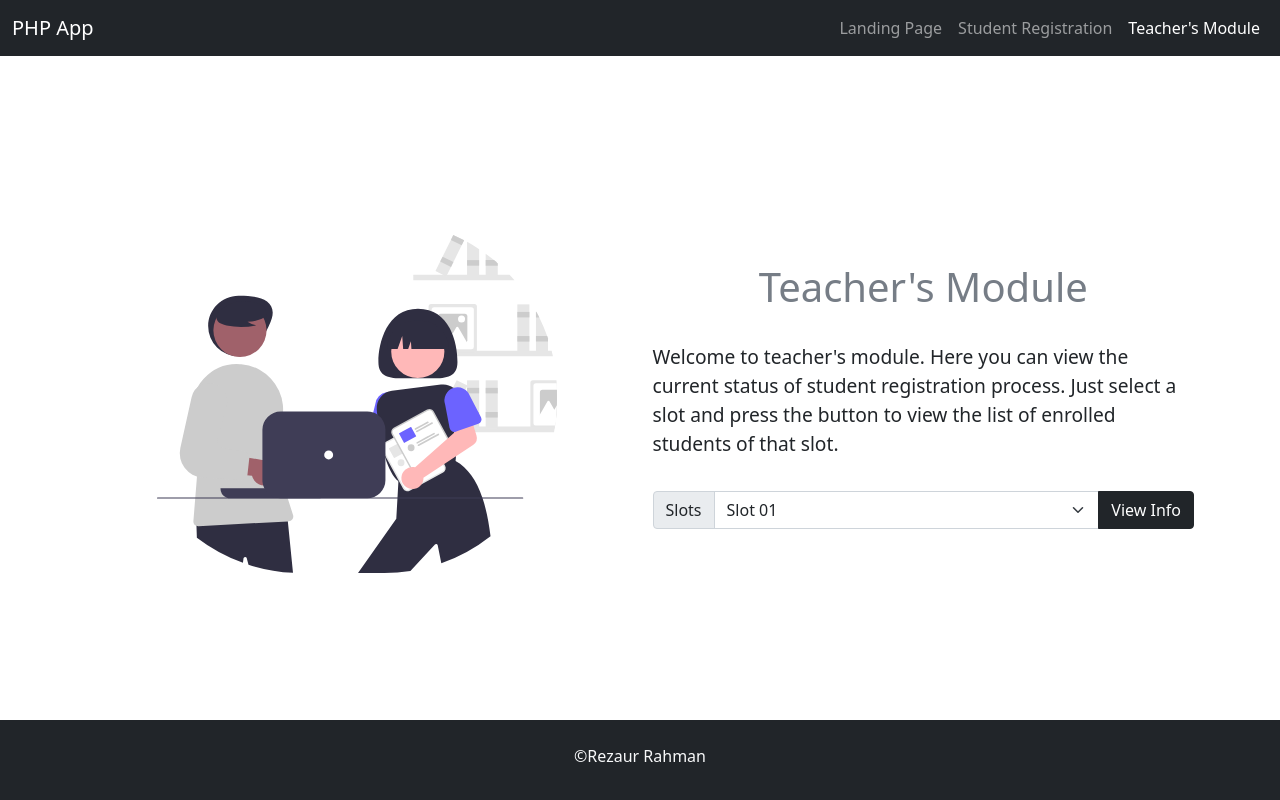
After one commit to DevRezaur/student-registration-php, a PHP site: page /teacher-module.php in a window 1280 px wide. The commit adds this page. Run offline with PHP 8.4, Linux system fonts and the light colour scheme.

Commit message:
Added: Teachers Module

```diff
--- /dev/null
+++ b/connection.php
@@ -0,0 +1,11 @@
+<?php
+    $servername = "localhost";
+    $username = "root";
+    $password = "";
+    $database = "php_registration";
+
+    $conn = new mysqli($servername, $username, $password, $database);
+
+    if ($conn->connect_error)
+        die("Connection failed: " . $conn->connect_error);
+?>
--- /dev/null
+++ b/css/teacher-module.css
@@ -0,0 +1,103 @@
+*,
+*::before,
+*::after {
+  margin: 0px;
+  padding: 0px;
+  box-sizing: border-box;
+}
+
+html {
+  width: 100%;
+  overflow-x: hidden;
+}
+
+body {
+  width: 100%;
+  overflow-x: hidden;
+}
+
+/* Top Section */
+.top-section {
+  min-height: -moz-calc(100vh - 136px);
+  min-height: -webkit-calc(100vh - 136px);
+  min-height: -o-calc(100vh - 136px);
+  min-height: calc(100vh - 136px);
+  display: grid;
+  grid-template-columns: 1fr;
+  grid-template-rows: auto auto;
+  column-gap: 25px;
+  row-gap: 50px;
+  grid-template-areas:
+    "left-div"
+    "right-div";
+}
+
+@media screen and (min-width: 800px) {
+  .top-section {
+    grid-template-columns: 1fr 1fr;
+    grid-template-rows: 1fr;
+    grid-template-areas: "left-div right-div";
+  }
+}
+
+.left-div {
+  grid-area: left-div;
+  display: flex;
+  align-items: center;
+  justify-content: center;
+}
+
+.right-div {
+  grid-area: right-div;
+  display: flex;
+  flex-direction: column;
+  justify-content: center;
+}
+
+.left-div img {
+  width: 100%;
+  max-width: 400px;
+  height: auto;
+}
+
+.right-div h1 {
+  color: #767d86;
+  text-align: center;
+  margin-bottom: 32px;
+}
+
+.right-div p {
+  font-size: 1.2rem;
+  margin-bottom: 32px;
+}
+
+/* Display Section */
+.display-section {
+  background-color: #f5f5f5;
+}
+
+table {
+  width: 100%;
+  text-align: center;
+  max-width: 1000px;
+}
+
+tr {
+  border: 1px solid white;
+}
+
+th,
+td {
+  padding: 15px 25px;
+}
+
+@media screen and (max-width: 800px) {
+  .optional {
+    display: none;
+  }
+}
+
+/* Footer */
+footer {
+  height: 80px;
+}
--- /dev/null
+++ b/teacher-module.php
@@ -0,0 +1,139 @@
+<?php
+    include 'connection.php';
+
+    class Student {
+        public $fullname;
+        public $nickName;
+        public $sId;
+        public $email;
+        public $slot;
+    }
+
+    $studentList = array();
+    $result = 0;
+
+    if(isset($_GET['view'])) {
+        $slot = $_GET['slotSelect'];
+        $sql = "SELECT * FROM students WHERE slot = ($slot)";
+        $result = $conn->query($sql);
+
+        if ($result->num_rows != 0) {
+            $i = 0;
+
+            while($row = $result->fetch_assoc()) {
+                $studentList[$i] = new Student();
+                $studentList[$i]->fullname = $row['fullname'];
+                $studentList[$i]->nickName = $row['nickname'];
+                $studentList[$i]->sId = $row['id'];
+                $studentList[$i]->email = $row['email'];
+                $studentList[$i]->slot = $row['slot'];
+                $i++;
+            }
+
+            $result = 1;
+        }
+    }
+?>
+
+<!DOCTYPE html>
+<html lang="en">
+<head>
+    <meta charset="UTF-8">
+    <meta http-equiv="X-UA-Compatible" content="IE=edge">
+    <meta name="viewport" content="width=device-width, initial-scale=1.0">
+    <link href="https://cdn.jsdelivr.net/npm/bootstrap@5.0.0-beta3/dist/css/bootstrap.min.css" rel="stylesheet">
+    <link href="./css/teacher-module.css" rel="stylesheet">
+    <title>Landing Page</title>
+</head>
+<body>
+    <!-- Navbar Start -->
+    <nav class="navbar navbar-expand-lg navbar-dark bg-dark">
+        <div class="container-fluid">
+          <a class="navbar-brand" href="./index.php">PHP App</a>
+          <button class="navbar-toggler" type="button" data-bs-toggle="collapse" data-bs-target="#navbarSupportedContent" aria-controls="navbarSupportedContent" aria-expanded="false" aria-label="Toggle navigation">
+            <span class="navbar-toggler-icon"></span>
+          </button>
+          <div class="collapse navbar-collapse" id="navbarSupportedContent">
+            <ul class="navbar-nav ms-auto mb-2 mb-lg-0">
+              <li class="nav-item">
+                <a class="nav-link" aria-current="page" href="./index.php">Landing Page</a>
+              </li>
+              <li class="nav-item">
+                <a class="nav-link" href="./registration.php">Student Registration</a>
+              </li>
+              <li class="nav-item">
+                <a class="nav-link active" href="./teacher-module.php">Teacher's Module</a>
+              </li>
+            </ul>
+          </div>
+        </div>
+    </nav>
+    <!-- Navbar End -->
+
+    <!-- Top Container Start -->
+    <section class="top-section container px-3 pt-5 py-3">
+        <div class="left-div">
+            <img src="./image/co_worker.svg" alt="image">
+        </div>
+        <div class="right-div">
+            <h1>Teacher's Module</h1>
+            <p>Welcome to teacher's module. Here you can view the current status of student registration
+                process. Just select a slot and press the button to view the list of enrolled students of that slot.
+            </p>
+            <form method="GET">
+                <div class="input-group mb-3">
+                    <label class="input-group-text" for="slotSelect">Slots</label>
+                    <select class="form-select" id="slotSelect" name="slotSelect">
+                        <option value="1">Slot 01</option>
+                        <option value="2">Slot 02</option>
+                        <option value="3">Slot 03</option>
+                        <option value="4">Slot 04</option>
+                    </select>
+                    <button type="submit" name="view" class="btn btn-dark">View Info</button>
+                </div>
+            </form>
+        </div>
+    </section>
+    <!-- Top Container End -->
+
+    <!-- Display Container Start -->
+        <?php
+            if($result) {
+        ?>
+        <section class="display-section px-3 py-5">
+            <h3 class="text-secondary mb-5 text-center">Student Info</h3>
+            <table class="bg-dark text-light mx-auto">
+                <tr>
+                    <th class="bg-warning text-dark">ID</th>
+                    <th class="bg-warning text-dark">Fullname</th>
+                    <th class="bg-warning text-dark optional">Nick Name</th>
+                    <th class="bg-warning text-dark optional">Email</th>
+                    <th class="bg-warning text-dark optional">Slot</th>
+                </tr>
+            <?php
+                foreach($studentList as $std) {
+                    echo '<tr>';
+                        echo '<td>' . $std->sId . '</td>';
+                        echo '<td>' . $std->fullname . '</td>';
+                        echo '<td class="optional">' . $std->nickName . '</td>';
+                        echo '<td class="optional">' . $std->email . '</td>';
+                        echo '<td class="optional">' . $std->slot . '</td>';
+                    echo '</tr>';
+                }
+            ?>
+            </table>
+        </section>
+        <?php
+            }
+        ?>
+    <!-- Display Container End -->
+
+    <!-- Footer Start -->
+    <footer class="bg-dark">
+        <p class="text-light text-center pt-4">&copy;Rezaur Rahman</p>
+    </footer>
+    <!-- Footer End -->
+
+    <script src="https://cdn.jsdelivr.net/npm/bootstrap@5.0.0-beta3/dist/js/bootstrap.bundle.min.js"></script>
+</body>
+</html>
```
Also changed, not shown: css/registration.css (renamed from css/index.css, +20 -23 lines), index.php (+12 -12 lines), registration.php (added, +139 -0 lines).
